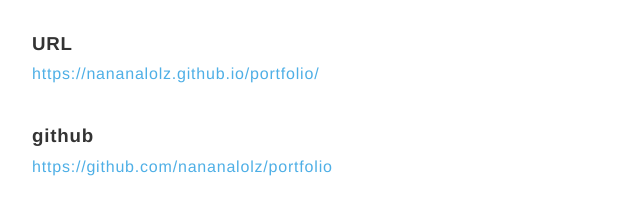
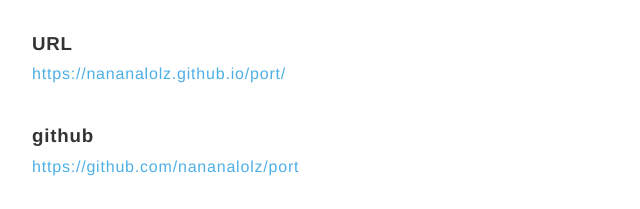
Before and after one commit to nananalolz/port, a plain HTML site: page works-portfolio.html in a window 1280 px wide. Shown: the part 274-483 px from the top of the page, 248-888 px from the left. Drawn offline with Linux system fonts and the light colour scheme; a web font is replaced by a local one.

Commit message:
Add files via upload

```diff
--- a/works-portfolio.html
+++ b/works-portfolio.html
@@ -5,7 +5,7 @@
 <meta name="viewport" content="width=device-width,initial-scale=1.0,user-scalable=no">
 <meta property="og:type" content="website">
 <meta property="og:title" content="Mina Nagase ポートフォリオ">
-<meta property="og:url" content="https://nananalolz.github.io/portfolio/">
+<meta property="og:url" content="https://nananalolz.github.io/port/">
 <meta property="og:description" content="Mina Nagaseのポートフォリオサイトです。">
 <meta property="og:image" content="img/ogp.png">
 <meta name="description" content="Mina Nagaseのポートフォリオサイトです" />
@@ -16,7 +16,7 @@
 <link href="https://fonts.googleapis.com/css2?family=Josefin+Sans:ital,wght@1,100&display=swap" rel="stylesheet">
 <link href="css/ress.css" media="all" rel="stylesheet" type="text/css" />
 <link href="css/style.css" media="all" rel="stylesheet" type="text/css" />
-<link rel="canonical" href="https://nananalolz.github.io/portfolio/" />
+<link rel="canonical" href="https://nananalolz.github.io/port/" />
 <link href="https://use.fontawesome.com/releases/v5.10.2/css/all.css" rel="stylesheet">
 </head>
 
@@ -43,9 +43,9 @@
         <div class="article-body">
           <p>自身のポートフォリオサイトです。私は実績や経験が少ないので印象で勝負しようと思い、一緒に働きたいと思われる人を想像して作成しました。</p>
           <h3 class="article-info-title">URL</h3>
-          <p><a href="https://nananalolz.github.io/portfolio/" target="_blank" rel="noopener">https://nananalolz.github.io/portfolio/</a></p>
+          <p><a href="https://nananalolz.github.io/port/" target="_blank" rel="noopener">https://nananalolz.github.io/port/</a></p>
           <h3 class="article-info-title">github</h3>
-          <p><a href="https://github.com/nananalolz/portfolio" target="_blank" rel="noopener">https://github.com/nananalolz/portfolio</a></p>
+          <p><a href="https://github.com/nananalolz/port" target="_blank" rel="noopener">https://github.com/nananalolz/port</a></p>
           <h3 class="article-info-title">サイトの目的</h3>
           <p>転職活動に使用</p>
           <h3 class="article-info-title">担当</h3>
```
Also changed, not shown: index.html (+2 -2 lines).
